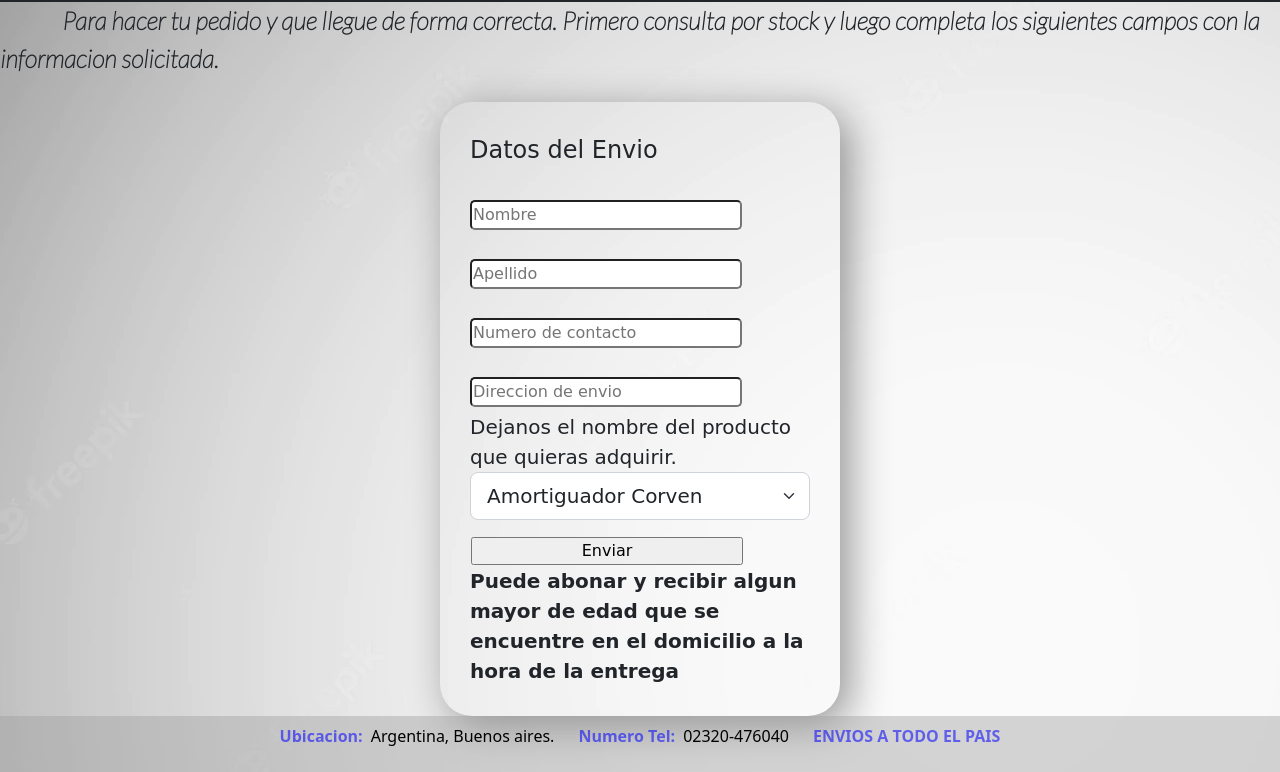
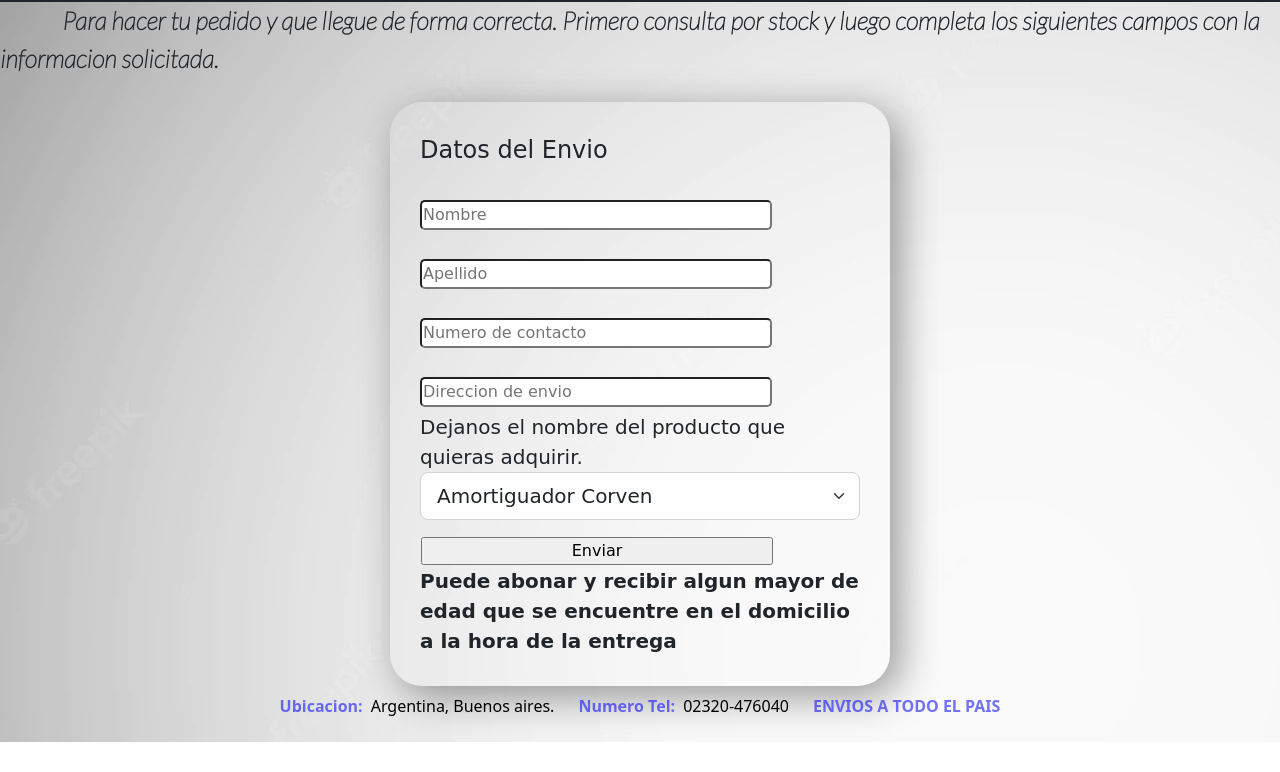
Before and after one commit to ElCholas/CoderHouse, a website: page Pages/envios.html in a window 1280 px wide. Shown: the part 107-879 px from the top of the page. After the commit the page ends 849 px from the top, so only its background shows below. Drawn offline with nearby package versions, Linux system fonts and the light colour scheme; a web font is replaced by a local one.

Commit message:
Proyecto Final.

```diff
--- a/Parciales/_footer.scss
+++ b/Parciales/_footer.scss
@@ -2,11 +2,9 @@
 .piePagina {
     display: flex;
     justify-content: center;
-    background-color: map-get($map: $colores, $key: "footer");
-    bottom: 0%;
     width: 100%;
     text-align: center;
-    @media screen and (max-width:768px){padding-top: 2rem;}
+    @media screen and (max-width:768px){padding-top: 3rem;}
     p{    padding: .5rem;
         color: rgb(0, 0, 0);
         font-size: 1rem;}
--- a/Parciales/_form.scss
+++ b/Parciales/_form.scss
@@ -2,8 +2,7 @@
 .form {
     @include form;
     padding: 10px;
-    margin: auto;
-    margin-top: 50px;
+    margin-top: 25px;
     font-family: 'Zen Loop', cursive;
     font-size: 25px;
     box-shadow: 10px 10px 40px rgba(0, 0, 0, 0.4);
@@ -20,7 +19,6 @@
 .formRegister {
     @include form;
     padding: 30px;
-    margin: auto;
     margin-top: 25px;
     background-color: rgba(0, 0, 0, 0);
 }
--- a/Parciales/_mixins.scss
+++ b/Parciales/_mixins.scss
@@ -1,7 +1,8 @@
 @mixin form{
     display: flex;
     justify-content: center;
-    width: 400px;
+    width: 100%;
+    max-width: 500px;
     margin: auto;
     border-radius: 2rem;
     font-family: 'Zen Loop', cursive;
--- a/Parciales/_reset.scss
+++ b/Parciales/_reset.scss
@@ -1,3 +1,4 @@
+/*Reset*/
 * {
     margin: 0;
     padding: 0;
```
Also changed, not shown: css/style.css.
